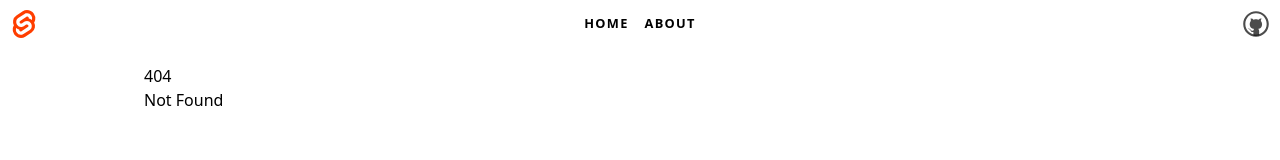
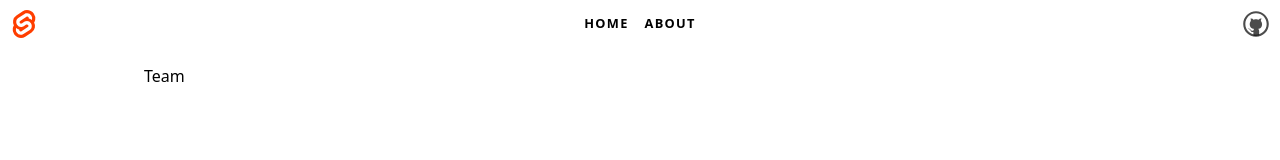
Before and after one commit to davyuu/mycit-svelte, a SvelteKit app: page /volunteer in a window 1280 px wide. Before the commit this address had no page. Shown: the top 160 px of the page. Built offline with nearby package versions, Linux system fonts and the light colour scheme.

Commit message:
Add team page placeholder

```diff
--- /dev/null
+++ b/src/routes/volunteer/+page.svelte
@@ -0,0 +1 @@
+<h1>Team</h1>
```
